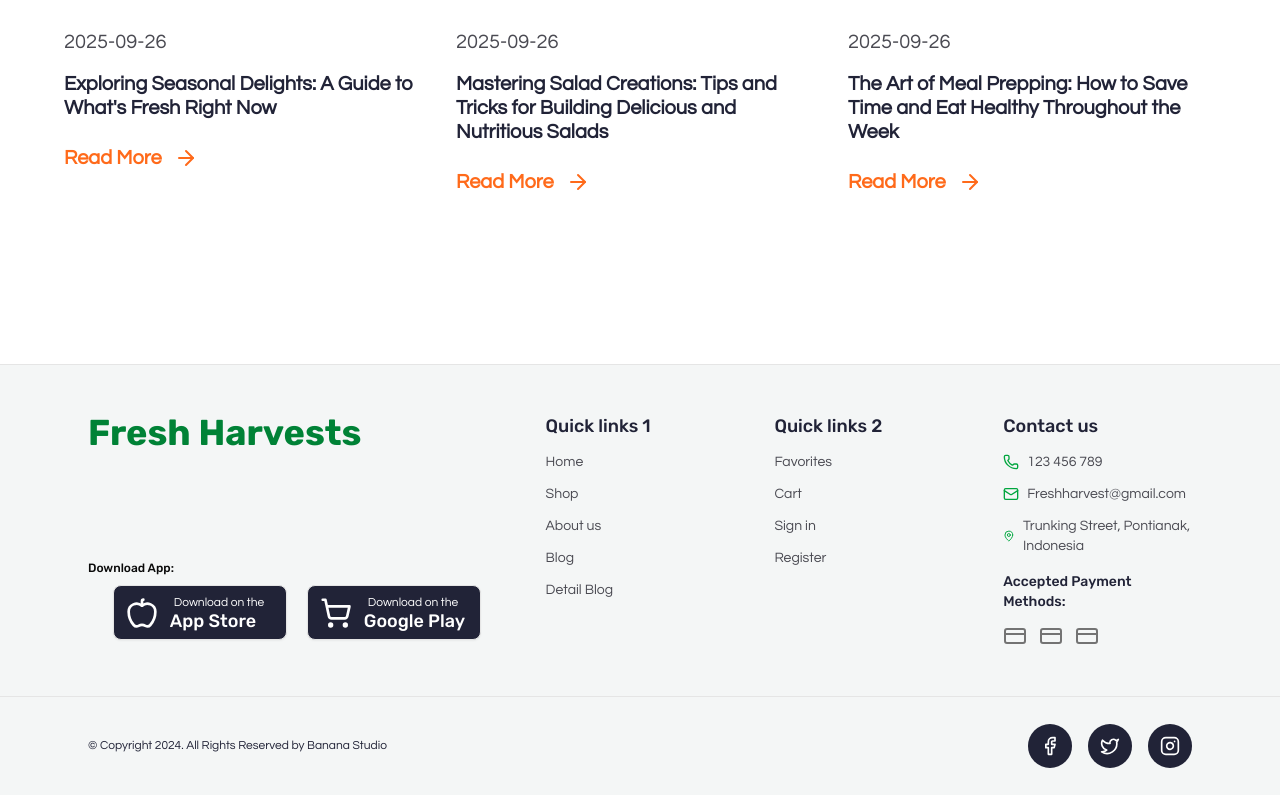
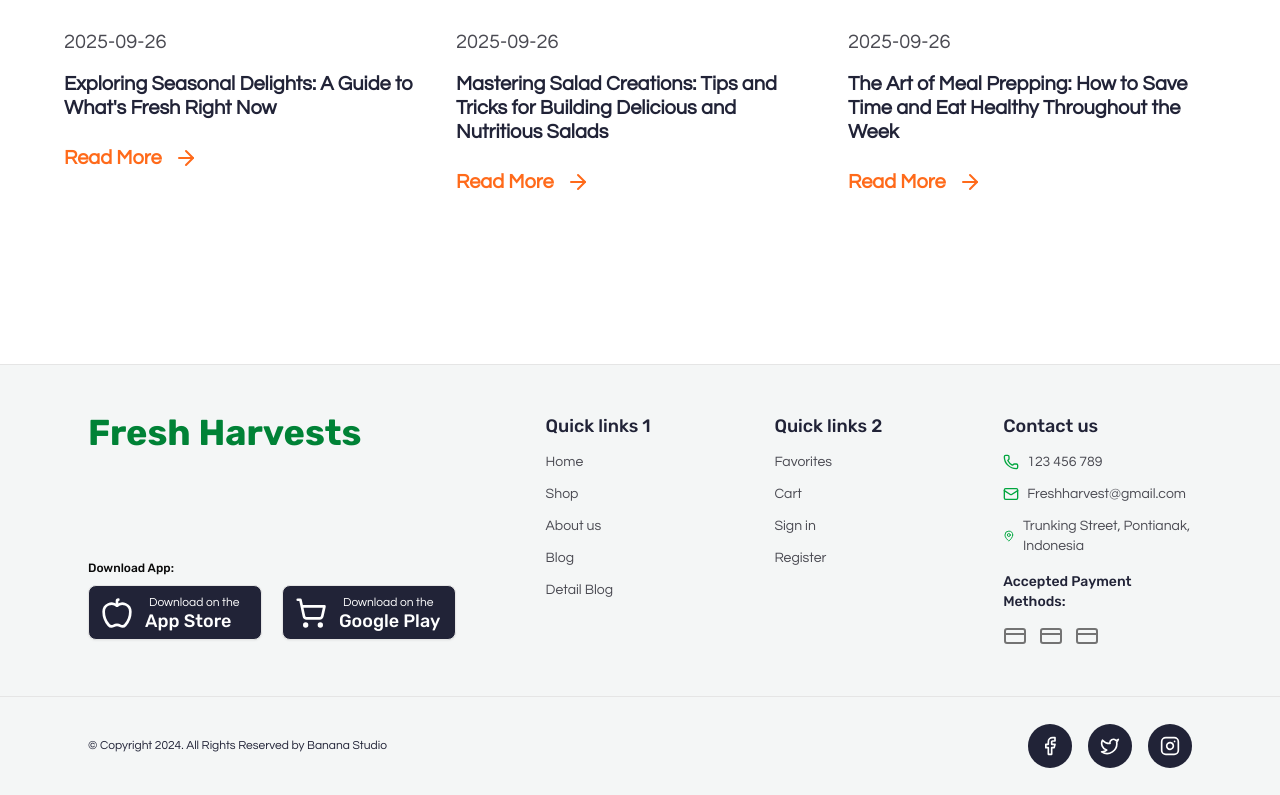
Before and after one commit to nodeNINJAr/Job-task, a Next.js app: page / in a window 1280 px wide. Shown: the part 5091-5886 px from the top of the page. Built offline with nearby package versions, Linux system fonts and the light colour scheme; no server answers.

Commit message:
documrntaion add on readme

```diff
--- a/src/components/Footer.tsx
+++ b/src/components/Footer.tsx
@@ -25,7 +25,7 @@ export default function Footer() {
 
             <div>
                 <h3 className="mb-2 text-[12px] font-medium">Download App:</h3>
-              <div className=" flex justify-center gap-5 space-y-2 mt-6 md:mt-0">
+              <div className=" flex justify-center md:justify-start gap-5 space-y-2 mt-6 md:mt-0">
                  <Button variant="outline" className="justify-start bg-primary text-white size-max md:size-5/12">
                     <Apple className="size-8 mr-2 text-white" />
                     <div className="flex flex-col justify-start items-start gap-0"><p className="text-[12px]">Download on the</p> <h3 className="text-lg -m-1">App Store</h3> </div>
--- a/src/components/ui/category-tabs.tsx
+++ b/src/components/ui/category-tabs.tsx
@@ -22,7 +22,9 @@ const {data} = useGetAllProductsQuery(undefined)
   //
 
 const filteredCategory =
-  tab === "all" ? null : category?.data.find((p) => p.categoryName === tab);
+  tab === "all"
+    ? null
+    : category?.data.find((p: { categoryName: string; id: string }) => p.categoryName === tab);
 
 const filteredProducts =
   tab === "all"
--- a/src/type/type.ts
+++ b/src/type/type.ts
@@ -1,11 +1,10 @@
-
 export interface IProduct {
-    id:string,
-    productName:string,
-    description:string,
-    price:number,
-    stock:number,
-    images:[string],
-    categoryId:string,
-    isDeleted:boolean
+    id: string,
+    productName: string,
+    description: string,
+    price: number,
+    stock: number,
+    images: string[],
+    categoryId: string,
+    isDeleted: boolean
 }
```
Also changed, not shown: 1 other file (tests, documents, lock files or other folders).
